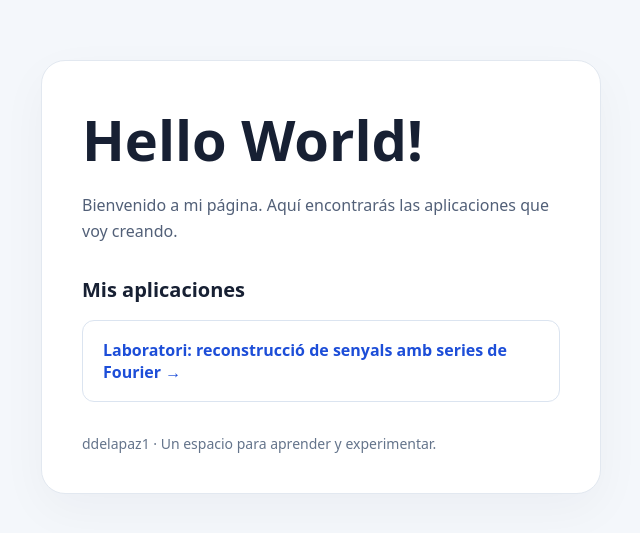
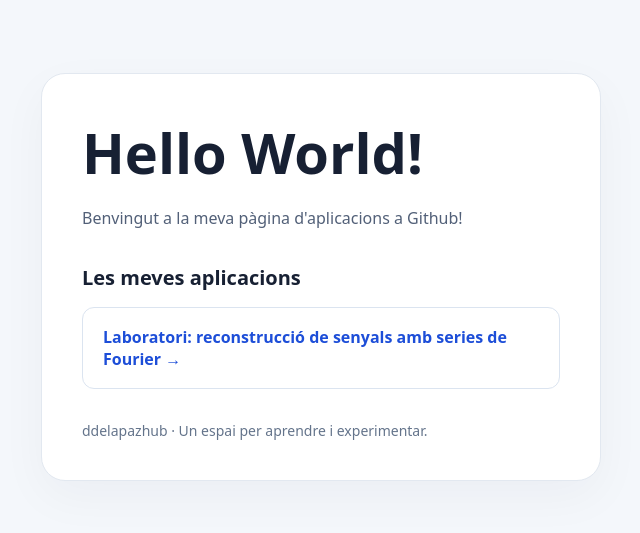
Before and after one commit to ddelapaz1/ddelapaz1.github.io, a plain HTML site: page index.html in a window 1280 px wide. Shown: the part 123-656 px from the top of the page, without its empty margins (319-959 px from the left). Drawn offline with Linux system fonts and the light colour scheme.

Commit message:
Update Spanish text to Catalan in index.html

```diff
--- a/index.html
+++ b/index.html
@@ -79,11 +79,10 @@
   <main>
     <h1>Hello World!</h1>
     <p>
-      Bienvenido a mi página. Aquí encontrarás
-      las aplicaciones que voy creando.
+      Benvingut a la meva pàgina d'aplicacions a Github!
     </p>
 
-    <h2>Mis aplicaciones</h2>
+    <h2>Les meves aplicacions</h2>
     <ul>
       <li>
         <a href="/fourier/">Laboratori: reconstrucció de senyals amb series de Fourier →</a>
@@ -92,7 +91,7 @@
     </ul>
 
     <footer>
-      ddelapaz1 · Un espacio para aprender y experimentar.
+      ddelapazhub · Un espai per aprendre i experimentar.
     </footer>
   </main>
 </body>
```
